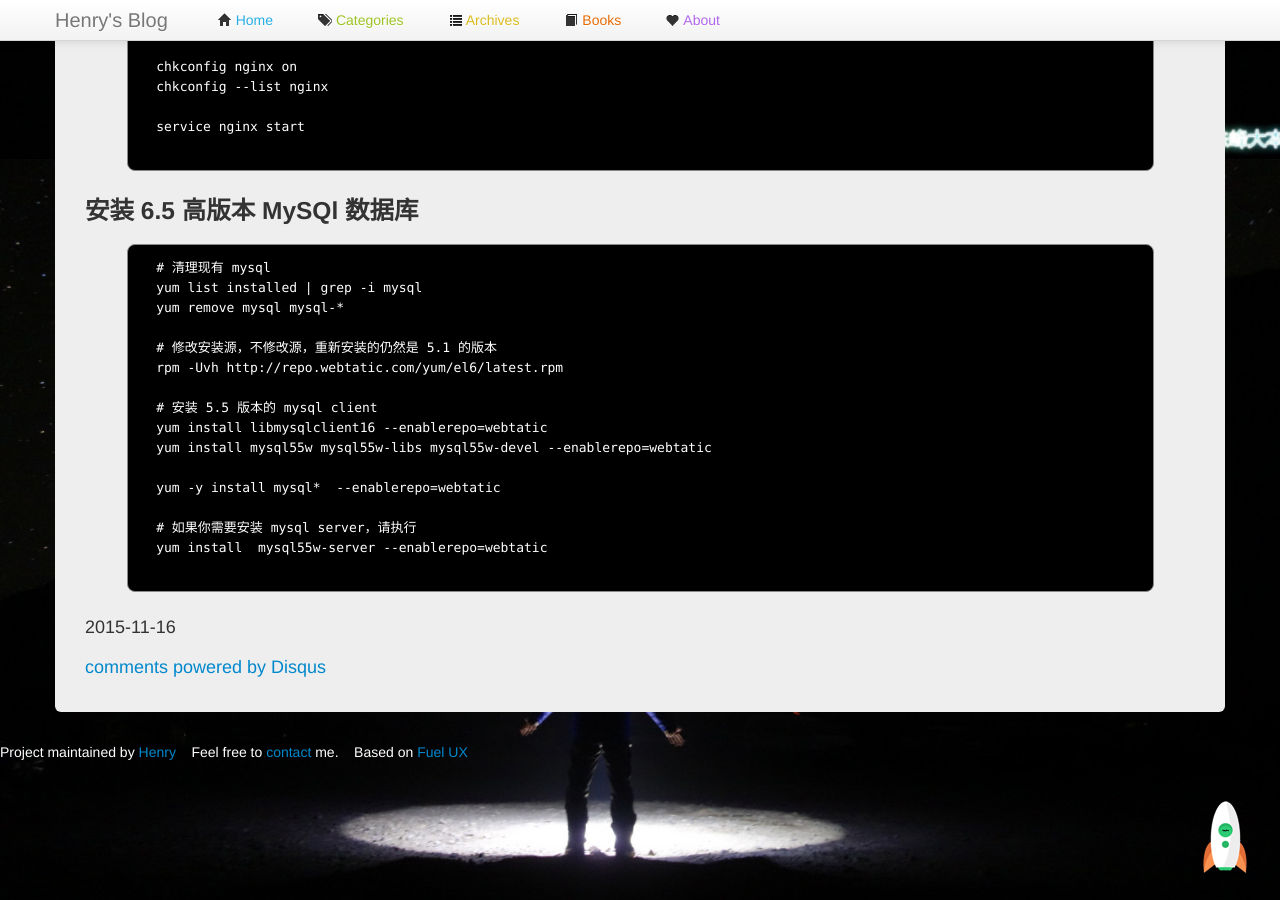
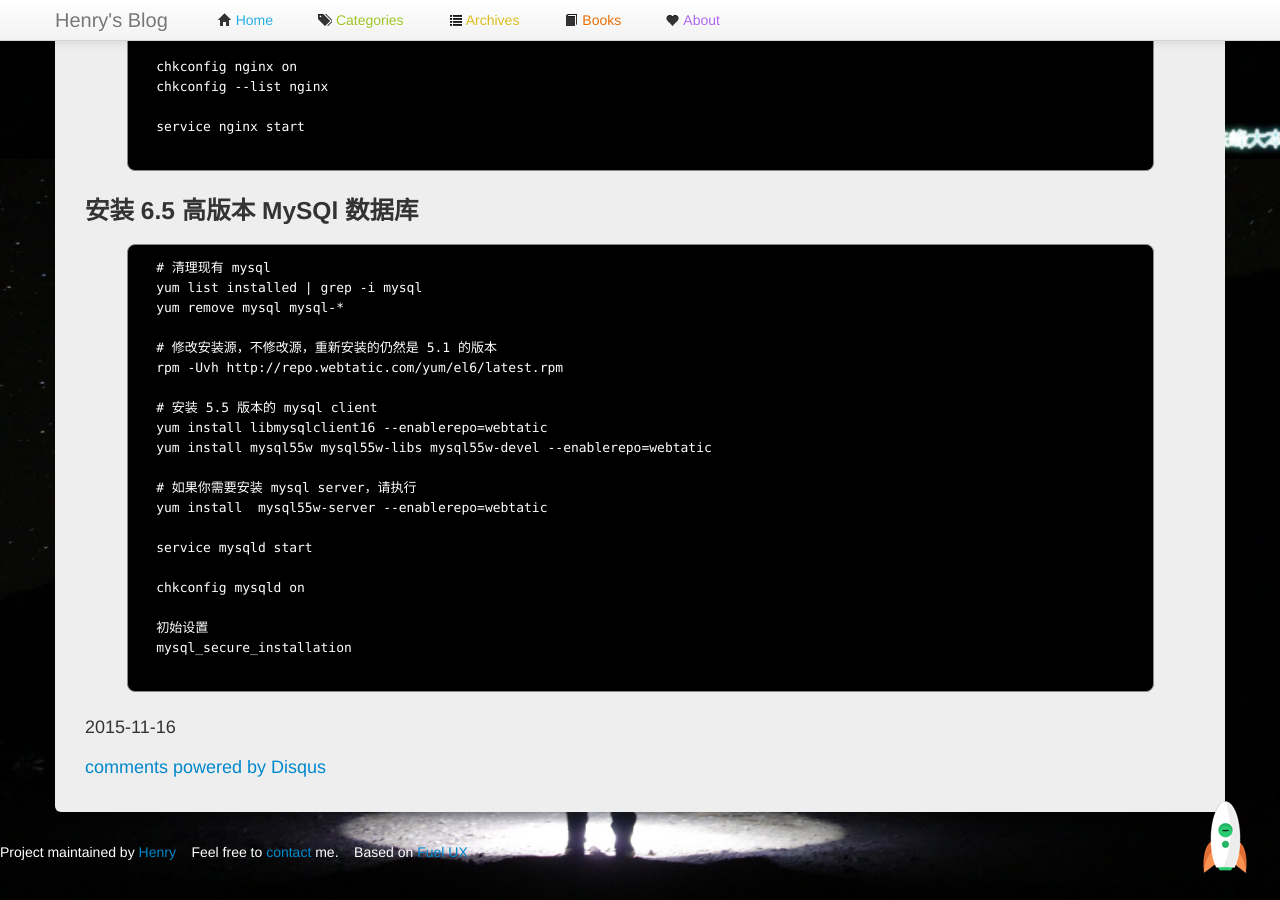
Before and after one commit to manageyp/manageyp.github.com, a Jekyll site: the page built from _posts/2015-11-16-high-quality-set-of-additional-packages-for-linux.html, in a window 1280 px wide and 900 px high, scrolled down 741 px. Built offline with Jekyll 4.4.1, drawn with Linux system fonts in a browser that asks for light colours; comment, search, counter and statistics services are not loaded.

Commit message:
[Change] mysql config

```diff
--- a/_posts/2015-11-16-high-quality-set-of-additional-packages-for-linux.html
+++ b/_posts/2015-11-16-high-quality-set-of-additional-packages-for-linux.html
@@ -64,9 +64,14 @@ record_on: 2015-11-16
   yum install libmysqlclient16 --enablerepo=webtatic
   yum install mysql55w mysql55w-libs mysql55w-devel --enablerepo=webtatic
 
-  yum -y install mysql*  --enablerepo=webtatic
-
   # 如果你需要安装 mysql server，请执行
   yum install  mysql55w-server --enablerepo=webtatic
+
+  service mysqld start
+
+  chkconfig mysqld on
+
+  初始设置
+  mysql_secure_installation
   </pre>
 </p>
```
